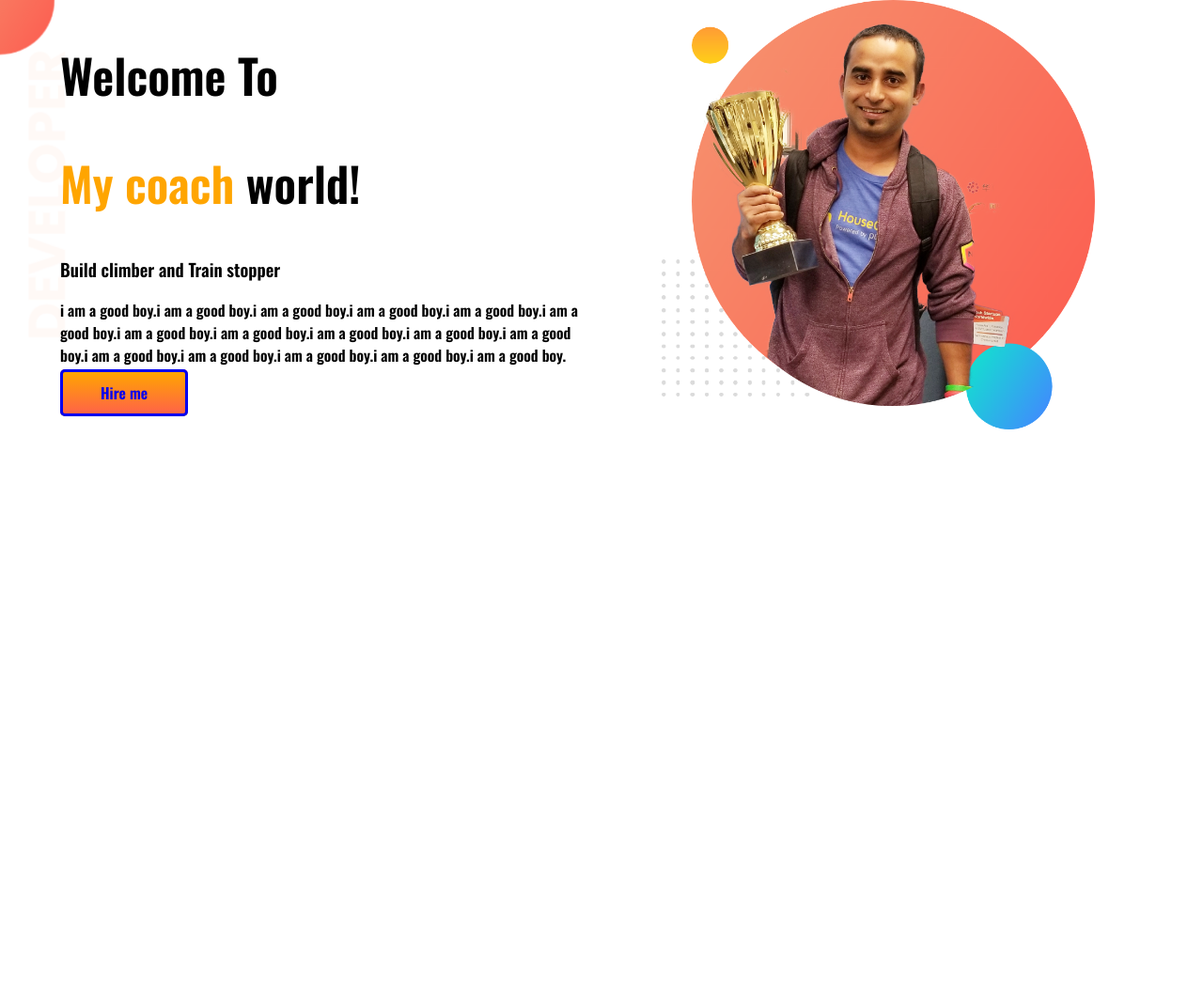
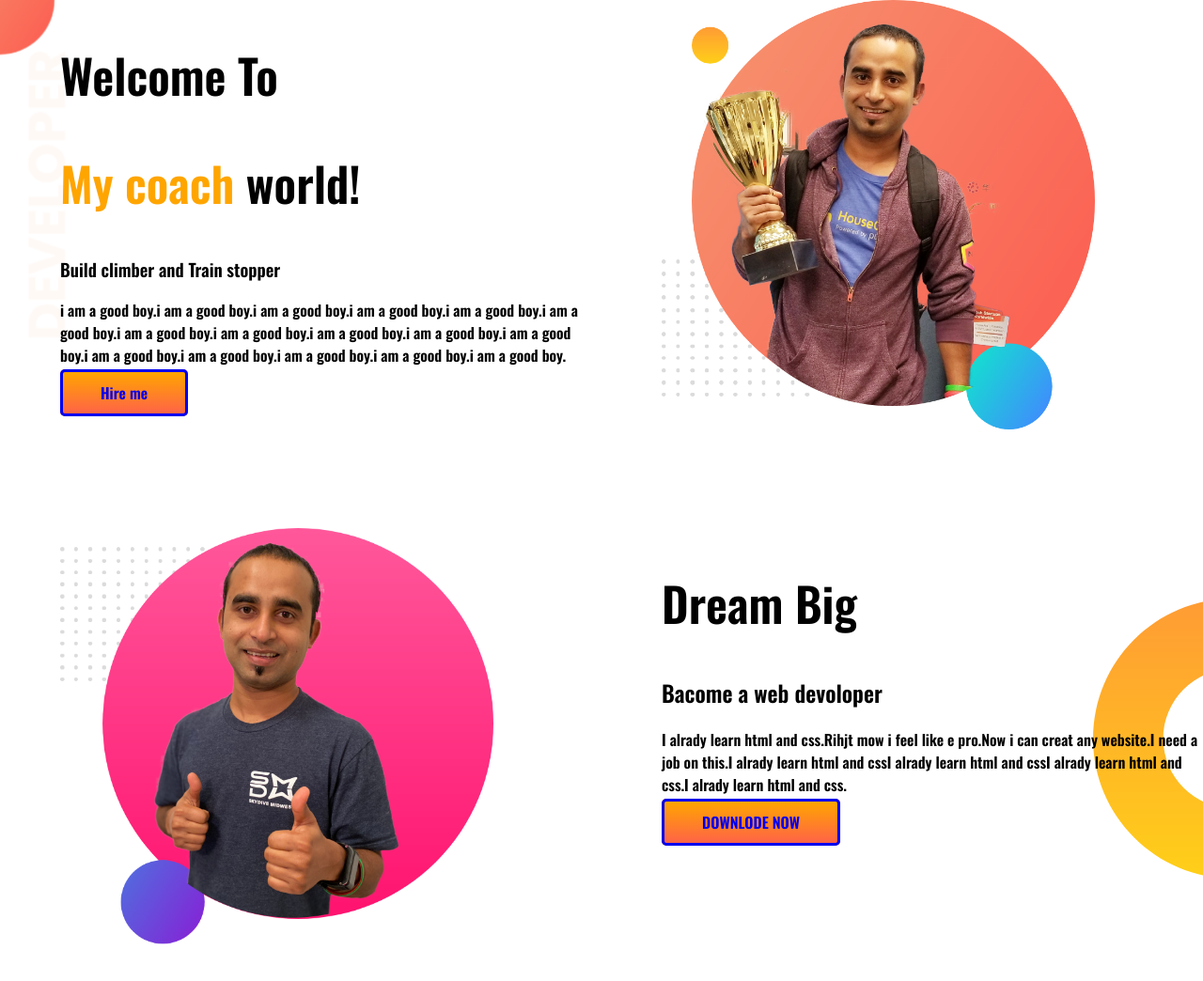
Before and after one commit to Yeasir7/developer-portolio, a plain HTML site: page index.html in a window 1280 px wide. Shown: the whole page at 94% size. Before the commit the page ends 800 px from the top, so only its background shows below. Drawn offline with nearby package versions, Linux system fonts and the light colour scheme.

Commit message:
dream added

```diff
--- a/index.html
+++ b/index.html
@@ -23,5 +23,17 @@
             <img src="images/jhankar.png" alt="">
         </div>
  </section>
+
+ <section class="dream-big">
+     <div class="width">
+        <img src="images/jhankar2.png" alt="">
+     </div>
+     <div class="width">
+         <h1>Dream Big</h1>
+         <h2>Bacome a web devoloper</h2>
+         <p>I alrady learn html and css.Rihjt mow i feel like e pro.Now i can creat any website.I need a job on this.I alrady learn html and cssI alrady learn html and cssI alrady learn html and css.I alrady learn html and css.</p>
+         <a class="link-button" target="_blank" href="https://github.com/Yeasir7/developer-portolio">DOWNLODE NOW</a>
+     </div>
+ </section>
 </body>
 </html>
--- a/style.css
+++ b/style.css
@@ -10,6 +10,7 @@ h1{
 }
 section{
     display: flex;
+    margin-bottom: 100px;
 }
 .width{
     width: 50%;
@@ -30,3 +31,8 @@ section{
     background-image: url(images/top-banner.png);
     background-repeat: no-repeat;
 }
+.dream-big{
+        background-image: url(images/dream-bg.png);
+        background-repeat: no-repeat;
+        background-position: right;
+}
```
